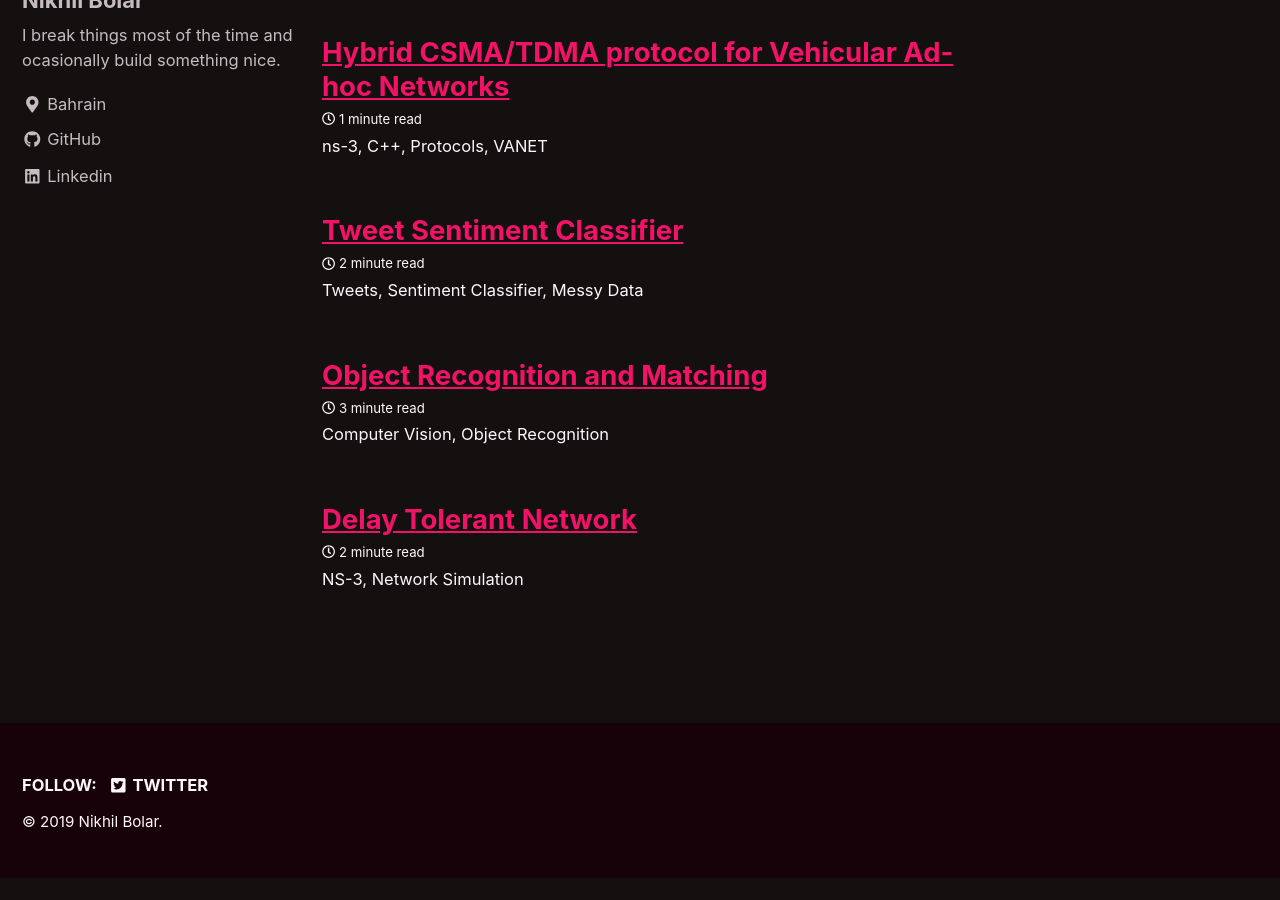
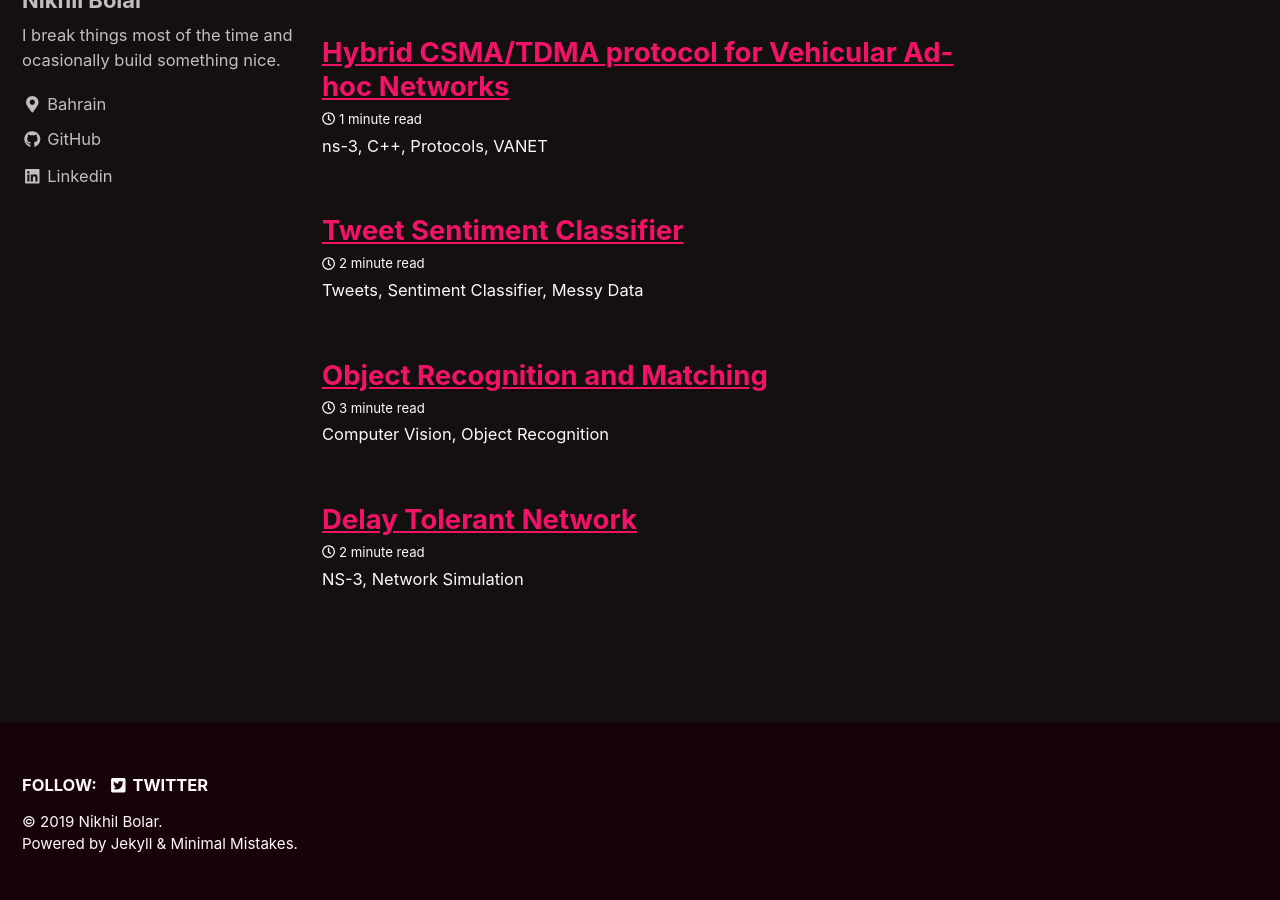
Before and after one commit to nbolar/nbolar.github.io, a Jekyll site: the page built from index.html, in a window 1280 px wide and 900 px high, scrolled down 1433 px. Built offline with Jekyll 4.4.1, drawn with Linux system fonts in a browser that asks for light colours; cached includes are drawn as plain includes; the list of posts is cut into pages by our own code; before the commit the page ends 2311 px from its top, so only the background shows below that.

Commit message:
Update footer.html

```diff
--- a/_includes/footer.html
+++ b/_includes/footer.html
@@ -16,5 +16,6 @@
   </ul>
 </div>
 
- <!-- {{ site.data.ui-text[site.locale].powered_by | default: "Powered by" }} <a href="https://jekyllrb.com" rel="nofollow">Jekyll</a> &amp; <a href="https://mademistakes.com/work/minimal-mistakes-jekyll-theme/" rel="nofollow">Minimal Mistakes</a>.</div> -->
+
 <div class="page__footer-copyright">&copy; {{ site.time | date: '%Y' }} {{ site.name | default: site.title }}.</div>
+<div class="page__footer-copyright">{{ site.data.ui-text[site.locale].powered_by | default: "Powered by" }} <a href="https://jekyllrb.com" rel="nofollow">Jekyll</a> &amp; <a href="https://mademistakes.com/work/minimal-mistakes-jekyll-theme/" rel="nofollow">Minimal Mistakes</a>.</div>
```
